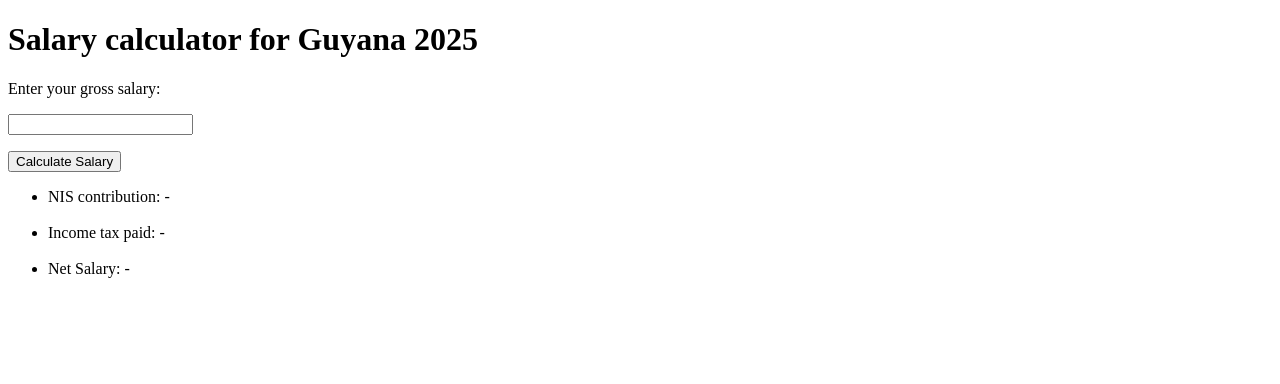
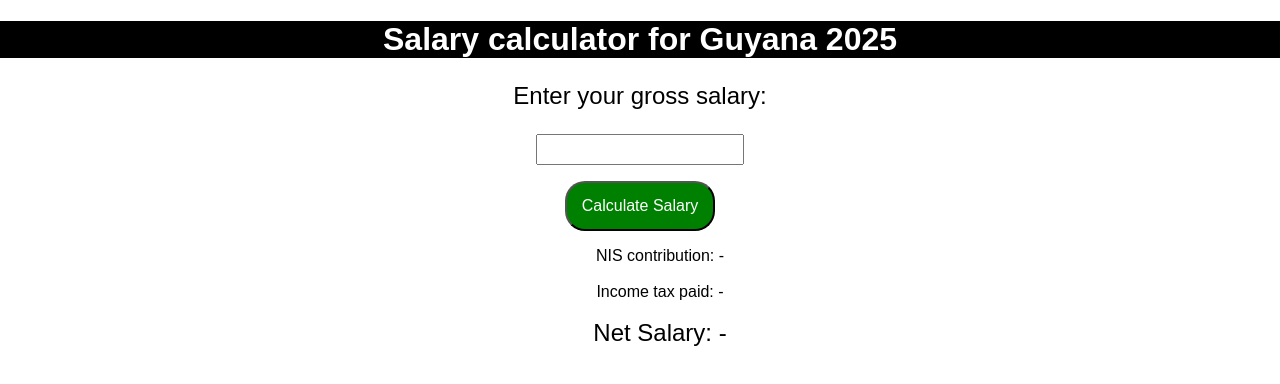
Before and after one commit to AryanK30/AryanK30.github.io, a plain HTML site: page index.html in a window 1280 px wide. Drawn offline with nearby package versions, Linux system fonts and the light colour scheme.

Commit message:
Update index.html

```diff
--- a/index.html
+++ b/index.html
@@ -4,7 +4,7 @@
     <meta charset="UTF-8">
     <meta name="viewport" content="width=device-width, initial-scale=1.0">
     <title>Guyana Salary Calculator</title>
-    <link rel="stylesheet" href="\static\styles.css">
+    <link rel="stylesheet" href="styles.css">
     <script src="https://code.jquery.com/jquery-3.6.0.min.js"></script>
     <script>
     $(document).ready(function(){
```
